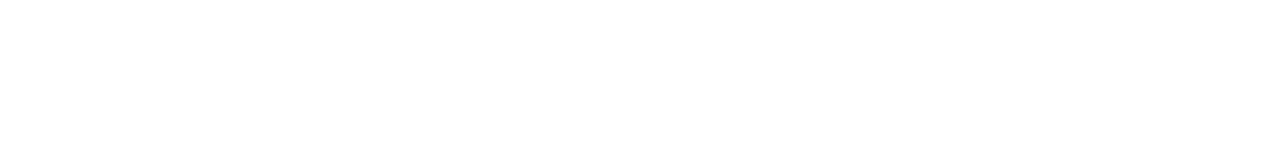
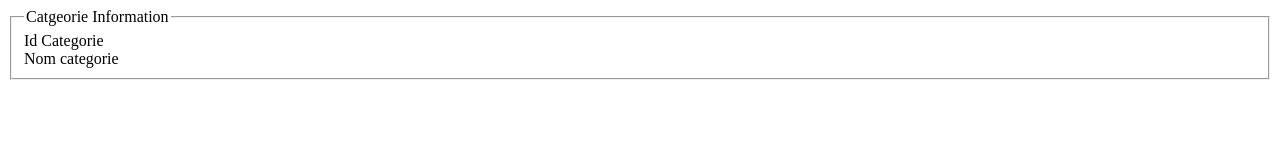
Before and after one commit to Simohamed2018/etudiantMvcThymleaf, a plain HTML site: page index.html in a window 1280 px wide. Drawn offline with Linux system fonts and the light colour scheme.

Commit message:
ajout contenu in html file

```diff
--- a/index.html
+++ b/index.html
@@ -1,8 +1,31 @@
 <!DOCTYPE html>
 <html lang="en"
-    creation des ligne apres 1 permer pull de jira02
-
-ma nouvelle branche jira02 ou je vais travailler
+   div style="clear; left;"></div>
+		<div class="row">
+			<div class="col-md-6 col-md-offset-2">
+				<div class="well well-sm">
+					<form:form action="deleteCat" modelAttribute="categorie" method="POST"
+						class="form-horizontal">
+						<fieldset>
+							<legend class="text-center font-weight-bold">Catgeorie Information</legend>
+							<!-- add hidden input to stock id for the current condidat -->
+							<form:hidden path="id" />
+							<!-- id input-->
+							<div class="form-group">
+								<label class="col-md-3 control-label" for="id">Id Categorie</label>
+								<div class="col-md-9">
+									<form:input path="id"  type="text"
+										 class="form-control font-weight-bold" disabled="true"  />
+								</div>
+							</div>
+							<!-- FirstName input-->
+							<div class="form-group">
+								<label class="col-md-3 control-label" for="nom">Nom categorie</label>
+								<div class="col-md-9">
+									<form:input path="nom"  type="text"
+										placeholder="Your First Name" class="form-control font-weight-bold" />
+								</div>
+							</div>
 
     </body>
 </html>
```
